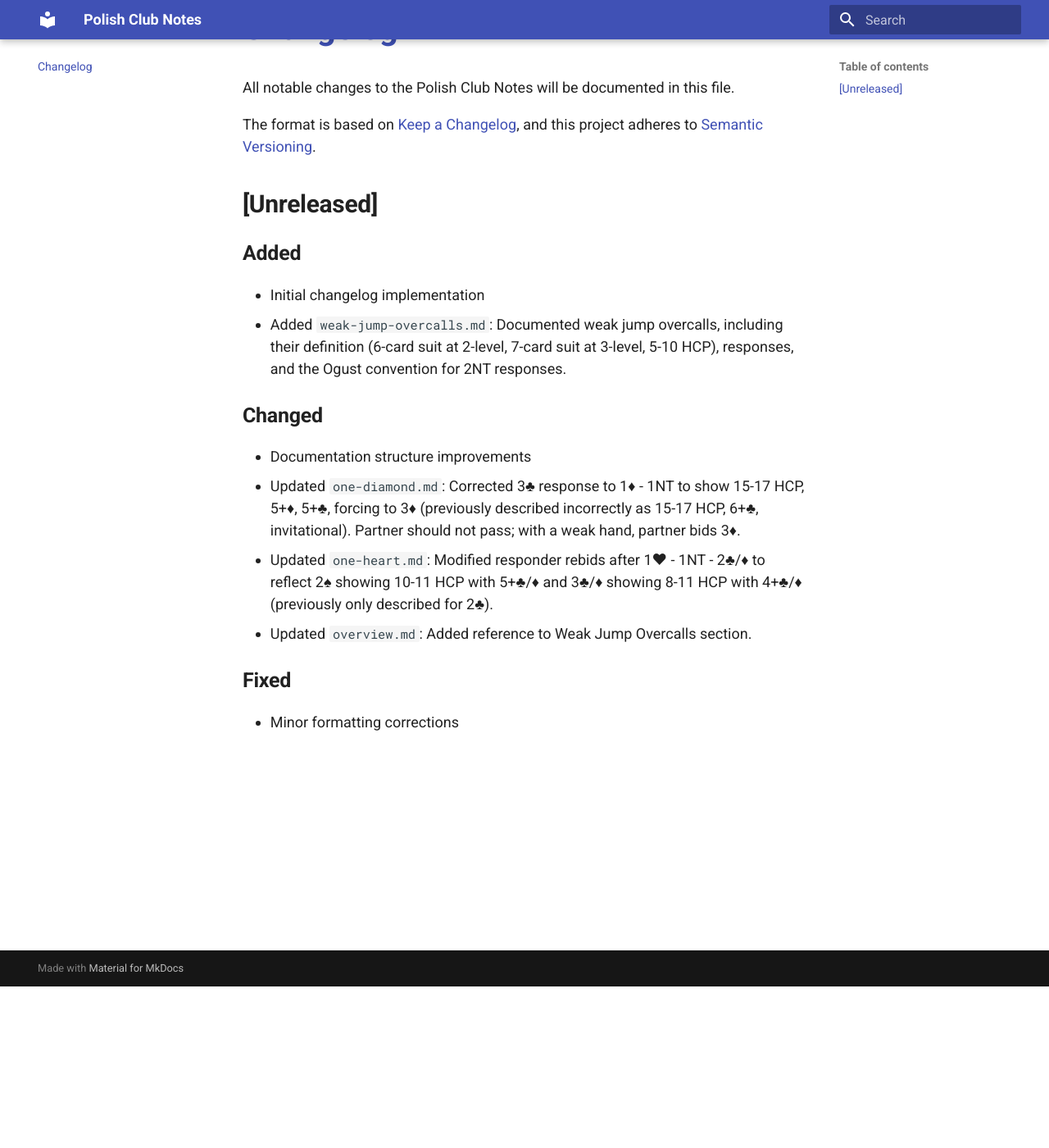
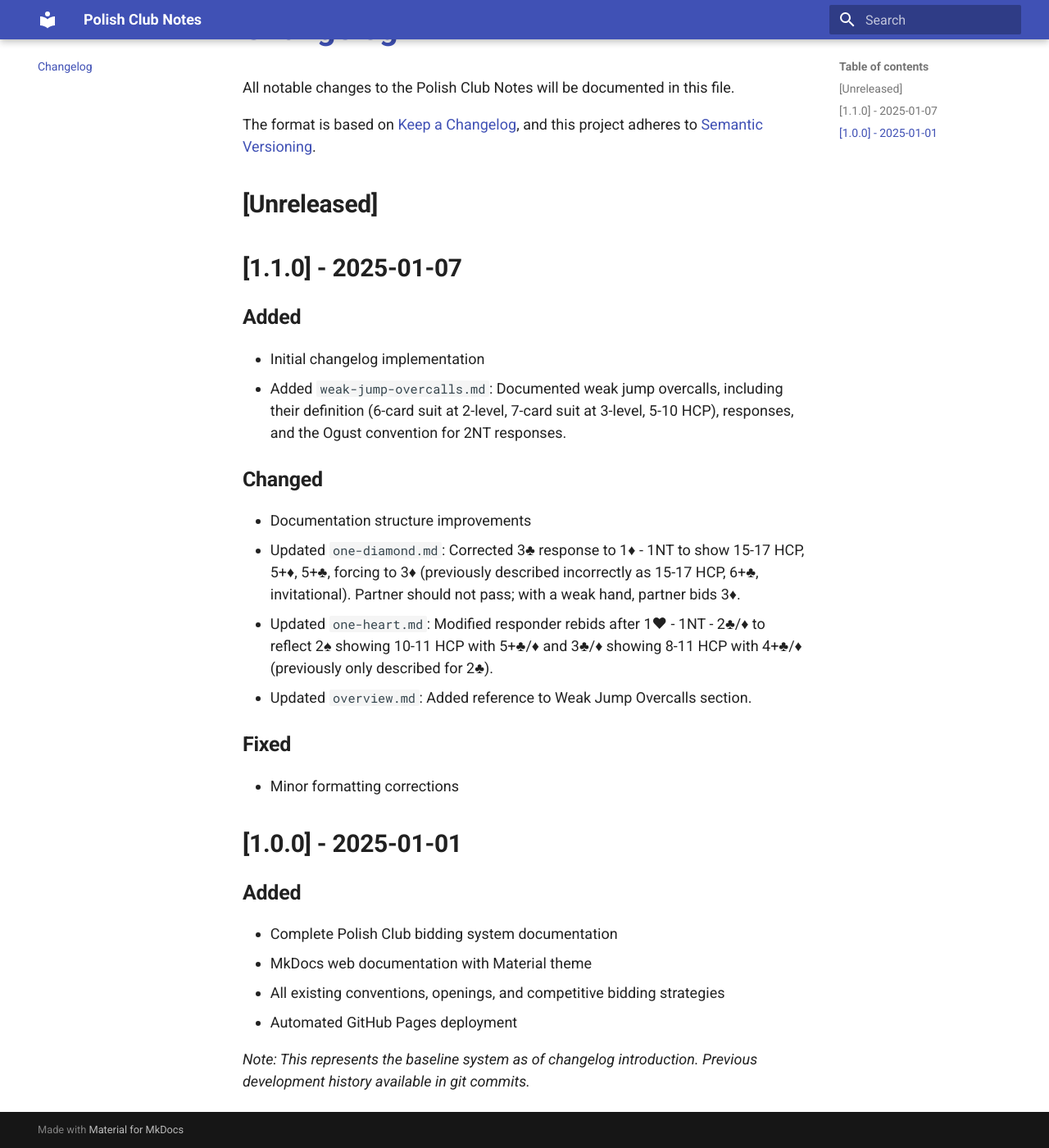
Before and after one commit to glindstrom/polish-club-notes, an MkDocs documentation site: the page built from docs/changelog.md, in a window 1280 px wide and 1400 px high, scrolled down 197 px. Shown: the whole window at 82% size. Built offline with MkDocs 1.6.1 and Material for MkDocs 9.7.7, drawn with Linux system fonts in a browser that asks for light colours.

Commit message:
Update change log

```diff
--- a/docs/changelog.md
+++ b/docs/changelog.md
@@ -6,6 +6,8 @@ The format is based on [Keep a Changelog](https://keepachangelog.com/en/1.0.0/),
 and this project adheres to [Semantic Versioning](https://semver.org/spec/v2.0.0.html).
 
 ## [Unreleased]
+
+## [1.1.0] - 2025-01-07
 
 ### Added
 
@@ -22,3 +24,14 @@ and this project adheres to [Semantic Versioning](https://semver.org/spec/v2.0.0
 ### Fixed
 
 - Minor formatting corrections
+
+## [1.0.0] - 2025-01-01
+
+### Added
+
+- Complete Polish Club bidding system documentation
+- MkDocs web documentation with Material theme
+- All existing conventions, openings, and competitive bidding strategies
+- Automated GitHub Pages deployment
+
+_Note: This represents the baseline system as of changelog introduction. Previous development history available in git commits._
```
